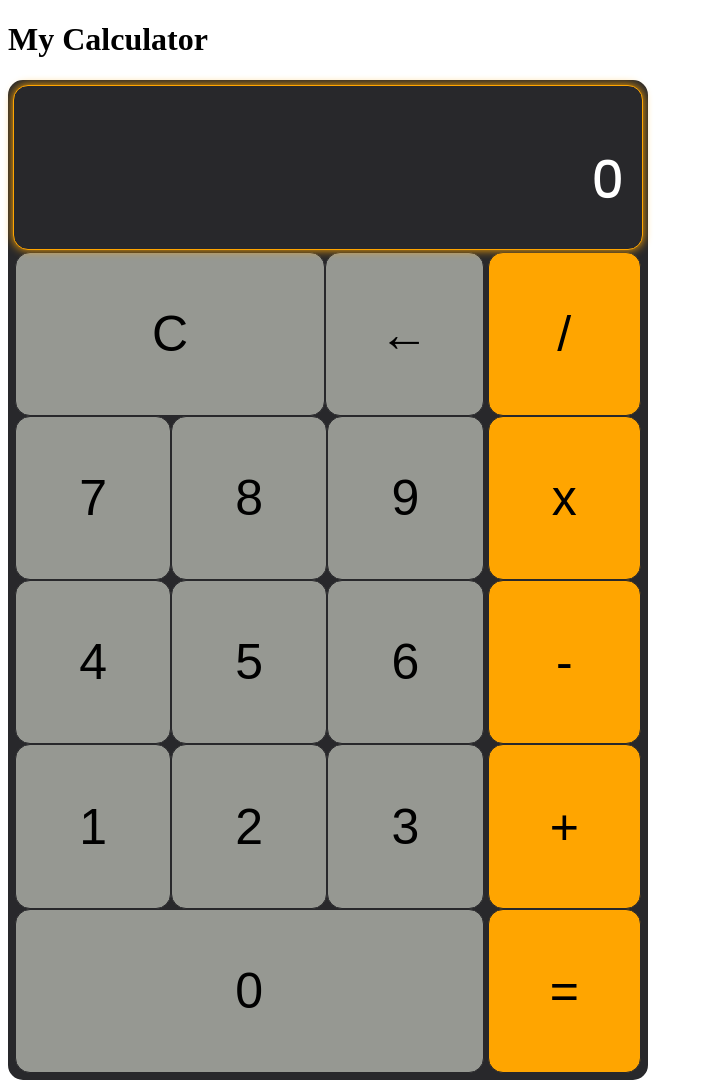
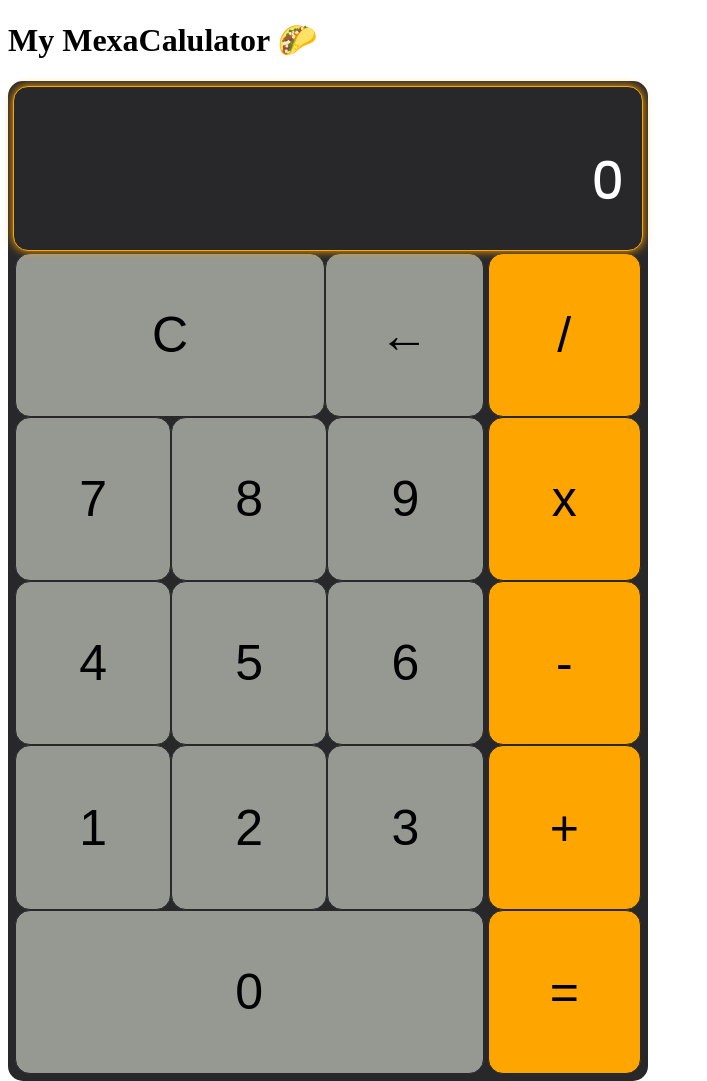
Before and after one commit to RodrigoGonVaz/Calculator, a plain HTML site: page index.html in a window 1280 px wide. Shown: the whole page, without its empty margins (0-707 px from the left). Drawn offline with Linux system fonts and the light colour scheme.

Commit message:
MexaCalculator Finished

```diff
--- a/index.html
+++ b/index.html
@@ -5,10 +5,10 @@
     <meta http-equiv="X-UA-Compatible" content="IE=edge">
     <meta name="viewport" content="width=device-width, initial-scale=1.0">
     <link href="https://fonts.googleapis.com/css2?family=Poppins:wght@300&display=swap" rel="stylesheet">    <link rel="stylesheet" href="./styles.css">
-    <title> My Calculator 💻</title>
+    <title> My MexaCalulator 💻</title>
 </head>
 <body>
-    <h1>My Calculator</h1>
+    <h1>My MexaCalulator 🌮</h1>
 
     <div class="container">
 
```
